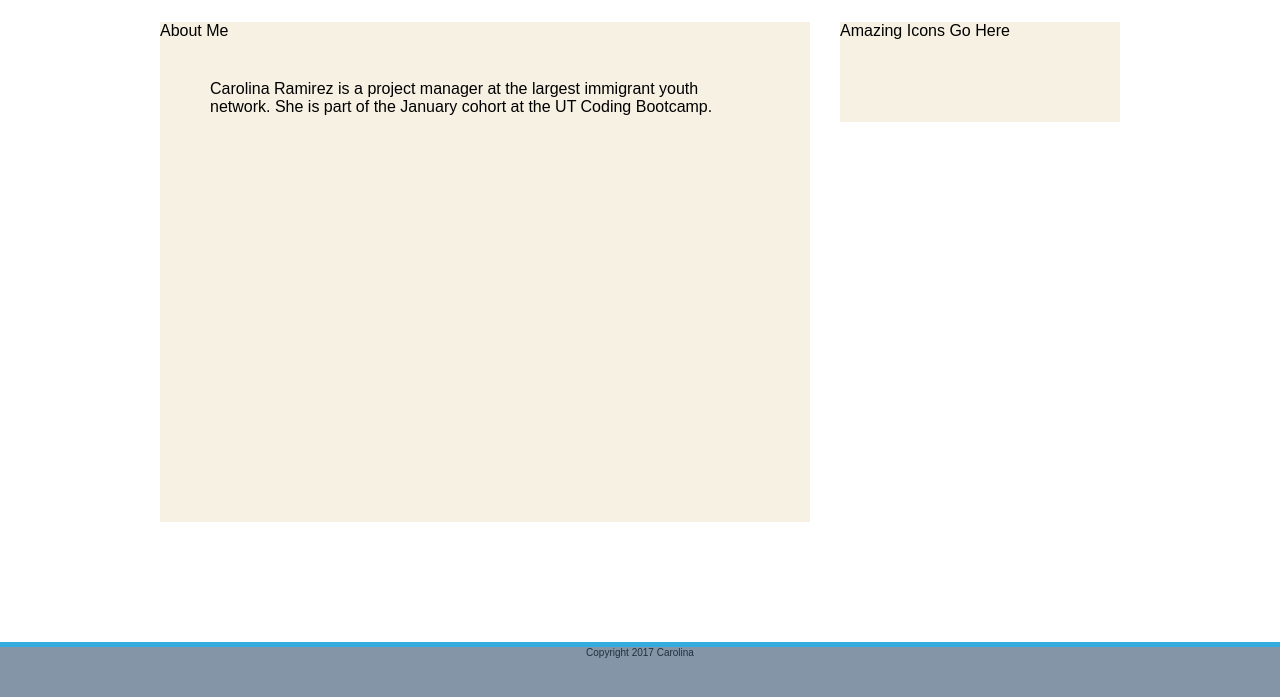
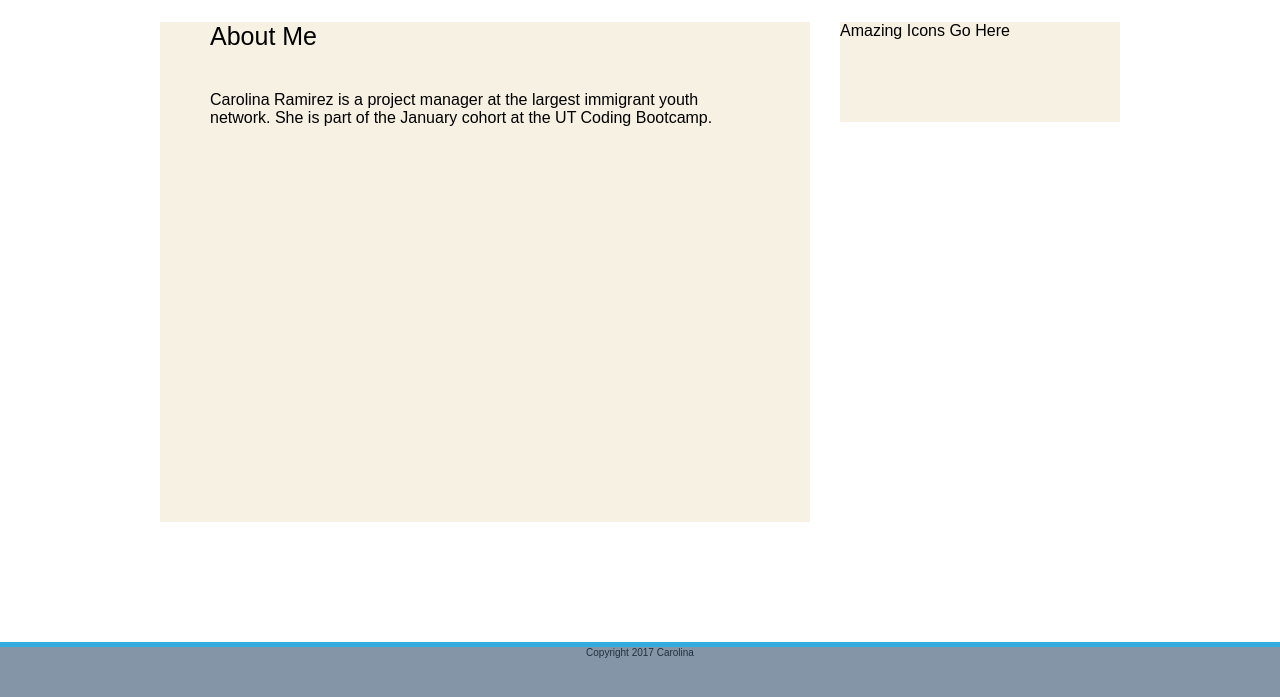
Before and after one commit to rmzcaro/Basic-Portfolio, a plain HTML site: page index.html in a window 1280 px wide. Shown: the part 103-800 px from the top of the page. Drawn offline with Linux system fonts and the light colour scheme.

Commit message:
edited font size

```diff
--- a/assets/css/style.css
+++ b/assets/css/style.css
@@ -50,6 +50,11 @@ nav ul > li {
    margin-top: 25px;
    margin-bottom: 100px;
    font-family: "Source Sans Pro", "Arial", sans-serif;
+}
+
+#aboutme {
+    font-size: 25px;
+    margin-left: 50px;
 }
 
 #article {
--- a/index.html
+++ b/index.html
@@ -29,7 +29,7 @@
 
     <div class= "container">
          <div class="leftcolumn left">
-             <p>About Me</p>
+             <div id="aboutme">About Me</div>
              <div id="article">
                  <p>Carolina Ramirez is a project manager at the largest immigrant youth network. She is part of the January cohort at the UT Coding Bootcamp. </p>
              </div>
```
